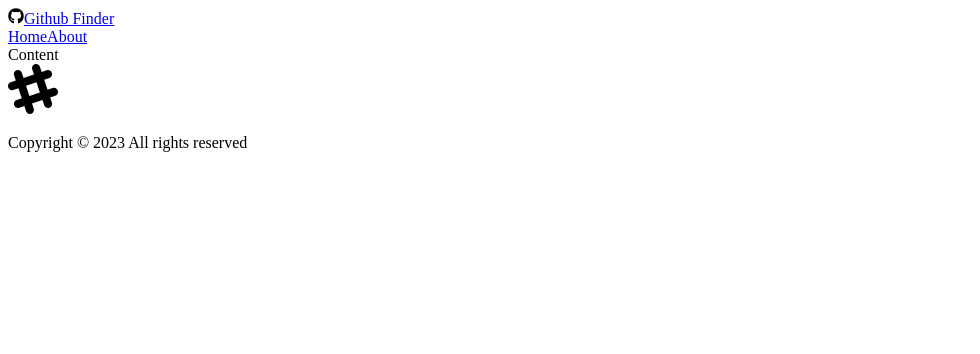
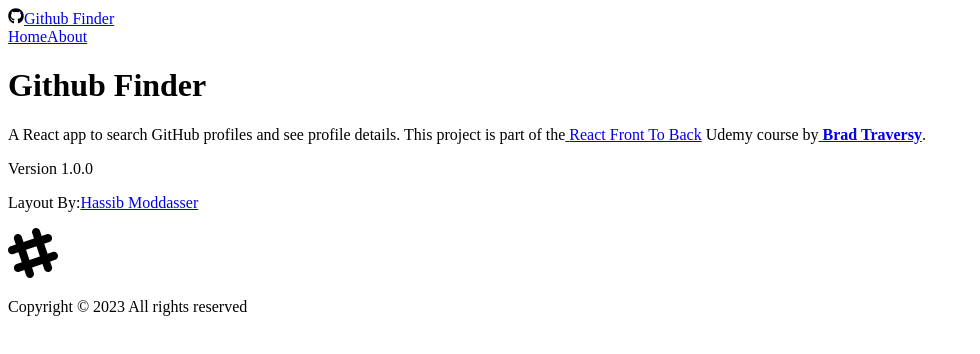
Before and after one commit to vi-kry/github-finder, a React (Create React App) app: page /about in a window 1280 px wide. Shown: the top 354 px of the page, without its empty margins (0-980 px from the left). Built offline with nearby package versions, Linux system fonts and the light colour scheme.

Commit message:
add pages and routes in project

```diff
--- a/src/App.tsx
+++ b/src/App.tsx
@@ -1,14 +1,25 @@
-import { BrowserRouter as Router, Route } from "react-router-dom";
+import { BrowserRouter as Router, Route, Routes } from "react-router-dom";
 // @ts-ignore
 import Navbar from "./components/layout/Navbar";
 import Footer from "./components/layout/Footer";
+import Home from "./pages/Home";
+import About from "./pages/About";
+import NotFound from "./pages/NotFound";
 
 function App(): JSX.Element {
   return (
     <Router>
       <div className="flex flex-col justify-between h-screen">
         <Navbar />
-        <main className="container mx-auto px-3 pb-12">Content</main>
+
+        <main className="container mx-auto px-3 pb-12">
+          <Routes>
+            <Route path="/" element={<Home />} />
+            <Route path="/about" element={<About />} />
+            <Route path="/notfound" element={<NotFound />} />
+            <Route path="/*" element={<NotFound />} />
+          </Routes>
+        </main>
         <Footer />
       </div>
     </Router>
--- /dev/null
+++ b/src/pages/About.tsx
@@ -0,0 +1,33 @@
+import React from "react";
+
+function About(): JSX.Element {
+  return (
+    <div>
+      <h1 className="text-6xl mb-4">Github Finder</h1>
+      <p className="mb-4 text-2xl font-light">
+        A React app to search GitHub profiles and see profile details. This
+        project is part of the
+        <a href="https://www.udemy.com/course/modern-react-front-to-back/">
+          {" "}
+          React Front To Back
+        </a>{" "}
+        Udemy course by
+        <strong>
+          <a href="https://traversymedia.com"> Brad Traversy</a>
+        </strong>
+        .
+      </p>
+      <p className="text-lg text-gray-400">
+        Version <span className="text-white">1.0.0</span>
+      </p>
+      <p className="text-lg text-gray-400">
+        Layout By:
+        <a className="text-white" href="https://twitter.com/hassibmoddasser">
+          Hassib Moddasser
+        </a>
+      </p>
+    </div>
+  );
+}
+
+export default About;
--- /dev/null
+++ b/src/pages/Home.tsx
@@ -0,0 +1,11 @@
+import React from "react";
+
+function Home(): JSX.Element {
+  return (
+    <div>
+      <h1 className="text-6xl">Welcome</h1>
+    </div>
+  );
+}
+
+export default Home;
--- /dev/null
+++ b/src/pages/NotFound.tsx
@@ -0,0 +1,22 @@
+import React from "react";
+import { FaHome } from "react-icons/fa";
+import { Link } from "react-router-dom";
+
+function NotFound(): JSX.Element {
+  return (
+    <div className="hero">
+      <div className="text-center hero-content">
+        <div className="max-w-lg">
+          <h1 className="text-8xl font-bold mb-8">Oops!</h1>
+          <p className="text-5xl mb-8">404 - Page not found!</p>
+          <Link to="/" className="btn btn-primary btn-lg">
+            <FaHome className="mr-2" />
+            Back To Home
+          </Link>
+        </div>
+      </div>
+    </div>
+  );
+}
+
+export default NotFound;
```
